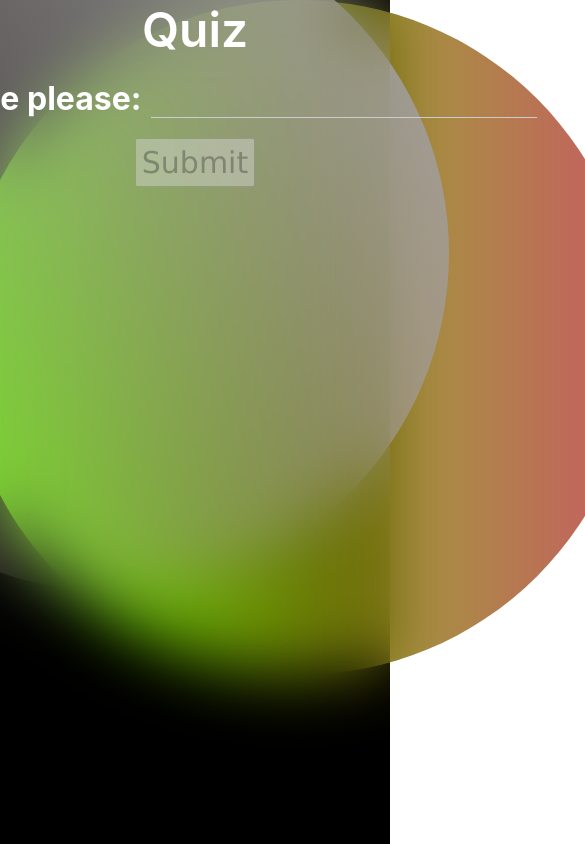
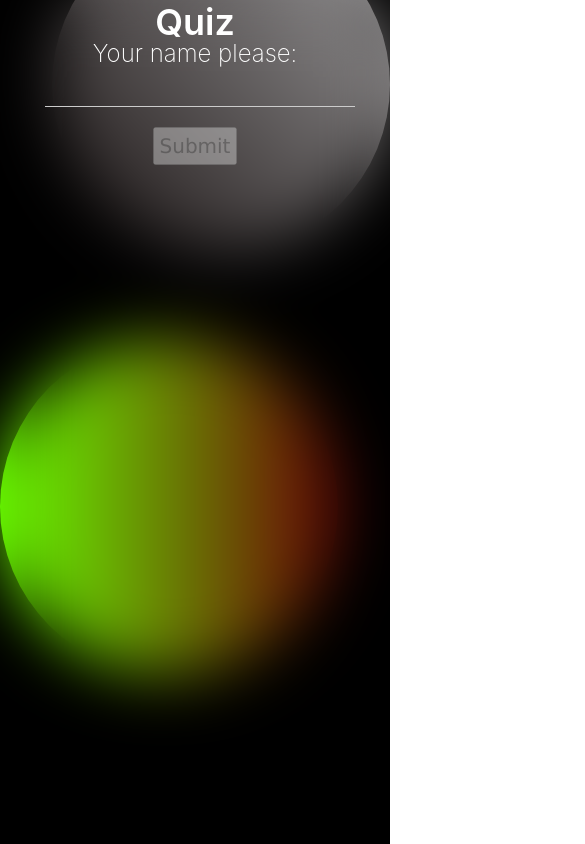
Before and after one commit to Nimish22211/Quiz-with-React, a React app in the folder react-quiz/: page / in a window 390 px wide. Shown: the top 844 px of the page, 585 px wide, since content can reach past the window. Built offline with nearby package versions, Linux system fonts and the light colour scheme.

Commit message:
completed

```diff
--- a/react-quiz/src/Components/App.css
+++ b/react-quiz/src/Components/App.css
@@ -1,6 +1,7 @@
 @import url('https://fonts.googleapis.com/css2?family=Roboto&display=swap');
 main{
     min-height: 100vh;
+    height:auto;
     background: black;
     /* background: linear-gradient(to right top,#040303,#580E28); */
     display: flex;
@@ -47,10 +48,12 @@ main{
     color:white;
     /* background: linear-gradient(to right top,#040303,orange); */
     width:50vw;
+    /* min-width:50vw; */
     height:60vh;
     position: fixed;
     left:25%;
     flex-direction: column;
+    padding:0px 20px;
 }
 #glass2{
     height:100vh;
@@ -63,10 +66,9 @@ main{
 }
 .question, .quesNo{
     font-family:'Roboto', sans-serif;
-    font-size: 4rem;
+    font-size: 3.5rem;
 }
 .options{
-    font-size: 2.5rem;
     font-family:'Roboto', sans-serif;
 }
 .option{
@@ -79,9 +81,11 @@ main{
     font-size: 2.5rem;
     background: black;
     color:white;
+    min-width: 40vw;
 }
 .option:hover{
-    background:rgb(51, 51, 51)
+    background:rgb(51, 51, 51);
+
 }
 .next, .reset{
     font-size: 2rem;
@@ -94,6 +98,9 @@ main{
     background-color: tomato;
     color:white;
     cursor: pointer;
+}
+.next{
+    margin-bottom:-100px ;
 }
 .reset{
     display: block;
@@ -121,3 +128,41 @@ main{
     left:25%;
     flex-direction: column;
 }
+
+@media(max-width:768px){
+    .circle1,.circle2{
+        height:40vh;
+        width:40vh;
+    }
+    .circle1{
+        left:0%;
+    }
+    .circle2{
+        right:0%;
+    }
+    .section{
+        width:95%;
+        left: 0%;
+        margin-left: 15px;
+        margin-top: 10px;
+        /* height:60vh; */
+        overflow-y: auto;
+    }
+    .question, .quesNo{
+        font-size: 1.75rem;
+        margin-top: 2rem;
+
+    }
+    .option{
+        font-size: 1.05rem;
+        width:80vw;
+        margin-top: 10px;
+    }
+    main{
+        height: 100%;
+    }
+    .endscreen{
+        left: 0%;
+        width:100%;
+    }
+}
--- a/react-quiz/src/Components/App.js
+++ b/react-quiz/src/Components/App.js
@@ -4,48 +4,48 @@ import './App.css'
 
 const Ques = [
   {
-    question: 'This is question 1',
+    question: 'Html is which type of language?',
     answerOptions: [
-      { option: 'This is option 1', correct: true, id: 1 },
-      { option: 'This is option 2', correct: false, id: 2 },
-      { option: 'This is option 3', correct: false, id: 3 },
-      { option: 'This is option 4', correct: false, id: 4 }
+      { option: 'It is a programming language', correct: false, id: 1 },
+      { option: 'It is a markup language', correct: true, id: 2 },
+      { option: 'It is a functional programming language', correct: false, id: 3 },
+      { option: 'None of the above', correct: false, id: 4 }
     ],
   },
   {
-    question: 'This is question 2',
+    question: 'In Javascript what does this mean "="',
     answerOptions: [
-      { option: 'que2 option 1', correct: false, id: 1 },
-      { option: 'que2 option 2', correct: true, id: 2 },
-      { option: 'que2 option 3', correct: false, id: 3 },
-      { option: 'que2 option 4', correct: false, id: 4 }
+      { option: 'Equal operator', correct: false, id: 1 },
+      { option: 'Assignment operator', correct: true, id: 2 },
+      { option: 'Boolean', correct: false, id: 3 },
+      { option: 'None of the above', correct: false, id: 4 }
     ]
   },
   {
-    question: 'This is question 3',
+    question: '%, is called modulus, what does it do?',
     answerOptions: [
-      { option: 'que3 option 1', correct: false, id: 1 },
-      { option: 'que3 option 2', correct: false, id: 2 },
-      { option: 'que3 option 3', correct: true, id: 3 },
-      { option: 'que3 option 4', correct: false, id: 4 }
+      { option: 'Finds %', correct: false, id: 1 },
+      { option: 'Divides the numbers', correct: false, id: 2 },
+      { option: 'Finds the remainder', correct: true, id: 3 },
+      { option: 'None of the above', correct: false, id: 4 }
     ]
   },
   {
-    question: 'This is question 4',
+    question: 'What is the meaning of boolean value?',
     answerOptions: [
-      { option: 'que4 option 1', correct: false, id: 1 },
-      { option: 'que4 option 2', correct: false, id: 2 },
-      { option: 'que4 option 3', correct: false, id: 3 },
-      { option: 'que4 option 4', correct: true, id: 4 }
+      { option: 'True', correct: false, id: 1 },
+      { option: 'False', correct: false, id: 2 },
+      { option: 'True/False', correct: true, id: 3 },
+      { option: 'None of the above', correct: false, id: 4 }
     ]
   },
   {
-    question: 'This is question 5',
+    question: 'when something is written in quotes - "Hello!", Which data type is it? ',
     answerOptions: [
-      { option: 'que5 option 1', correct: true, id: 1 },
-      { option: 'que5 option 2', correct: false, id: 2 },
-      { option: 'que5 option 3', correct: false, id: 3 },
-      { option: 'que5 option 4', correct: false, id: 4 }
+      { option: 'String', correct: true, id: 1 },
+      { option: 'Array', correct: false, id: 2 },
+      { option: 'Object', correct: false, id: 3 },
+      { option: 'None of the above', correct: false, id: 4 }
     ]
   }
 ]
@@ -60,7 +60,6 @@ function App() {
   const [btnId, setBtnId] = useState(0);
   const [showScore, setShowScore] = useState(false);
   const [scoreDesc, setScoreDesc] = useState('');
-  // console.log(userName)
   const ids = [1, 2, 3, 4]; //? reference for ids
   //* optionClick will also check whether answer is correct or not
   const optionClick = (id, optSelect) => { //* it will disable other options which are not selected
--- a/react-quiz/src/Components/Home.css
+++ b/react-quiz/src/Components/Home.css
@@ -34,7 +34,31 @@ input {
 }
 .submit-name{
     padding: 5px;
-    font-family:Verdana, Geneva, Tahoma, sans-serif;
+    font-family:Verjdana, Geneva, Tahoma, sans-serif;
     margin-top: 20px;
     font-size: 30px;
 }
+@media(max-width: 768px){
+    .form{
+        width:10rem;
+    }
+    .input-name{
+        margin-top: -5px;
+        font-size: 0.75rem;
+        flex-direction: column;
+        align-items: center;
+    }
+    .input-name > h1{
+        font-weight: 200;
+    }
+    input{
+        margin-top: 10px;
+        font-size: 1.5rem;
+    }
+    .submit-name{
+        font-size: 20px;
+    }
+    header{
+        font-size: 2.25rem;
+    }
+}
```
